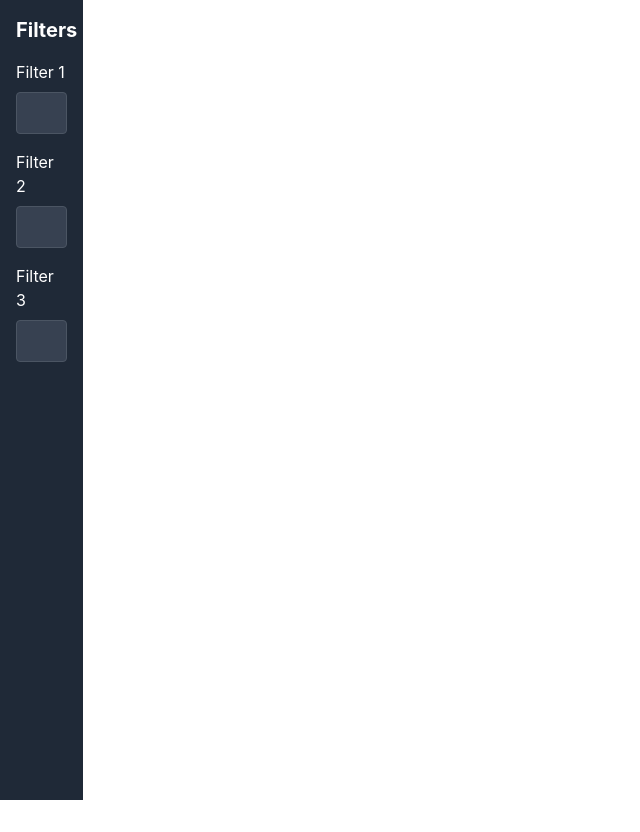
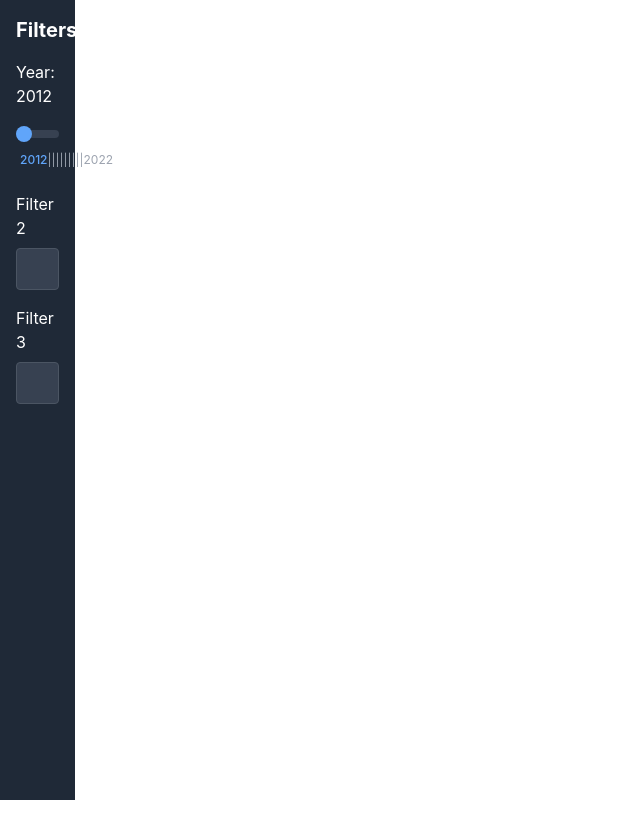
Before and after one commit to AfonsoLob/Visualizacao-de-Informacao, a React (Vite) app in the folder UA_Insights/: page /graphics in a window 1280 px wide. Shown: the whole page, without its empty margins (0-640 px from the left). Before the commit the page ends 800 px from the top, so only its background shows below. Built offline with nearby package versions, Linux system fonts and the light colour scheme.

Commit message:
filtros base

```diff
--- a/UA_Insights/package.json
+++ b/UA_Insights/package.json
@@ -22,6 +22,7 @@
     "@types/react-dom": "^18.3.1",
     "@vitejs/plugin-react": "^4.3.3",
     "autoprefixer": "^10.4.20",
+    "daisyui": "^4.12.14",
     "eslint": "^9.13.0",
     "eslint-plugin-react": "^7.37.2",
     "eslint-plugin-react-hooks": "^5.0.0",
--- a/UA_Insights/src/layout/Base.jsx
+++ b/UA_Insights/src/layout/Base.jsx
@@ -1,26 +1,67 @@
+import React, { useState } from 'react';
+import { Filter } from './Filter';
+
 const Base = ({ children }) => {
+
   return (
-    <div className="flex h-screen">
-      <div className="w-1/4 bg-gray-800 text-white p-4">
-        <h2 className="text-xl font-bold mb-4">Filters</h2>
-        <div className="mb-4">
-          <label className="block mb-2">Filter 1</label>
-          <input type="text" className="w-full p-2 rounded bg-gray-700 border border-gray-600" />
-        </div>
-        <div className="mb-4">
-          <label className="block mb-2">Filter 2</label>
-          <input type="text" className="w-full p-2 rounded bg-gray-700 border border-gray-600" />
-        </div>
-        <div className="mb-4">
-          <label className="block mb-2">Filter 3</label>
-          <input type="text" className="w-full p-2 rounded bg-gray-700 border border-gray-600" />
-        </div>
-        {/* Add more filters as needed */}
-      </div>
+    <>
+      <Filter />
       <div className="flex-1 p-4">
+        {/* <div className="navbar bg-base-100">
+          <div className="navbar-start">
+            <div className="dropdown">
+              <div tabIndex={0} role="button" className="btn btn-ghost lg:hidden">
+                <svg
+                  xmlns="http://www.w3.org/2000/svg"
+                  className="h-5 w-5"
+                  fill="none"
+                  viewBox="0 0 24 24"
+                  stroke="currentColor">
+                  <path
+                    strokeLinecap="round"
+                    strokeLinejoin="round"
+                    strokeWidth="2"
+                    d="M4 6h16M4 12h8m-8 6h16" />
+                </svg>
+              </div>
+              <ul
+                tabIndex={0}
+                className="menu menu-sm dropdown-content bg-base-100 rounded-box z-[1] mt-3 w-52 p-2 shadow">
+                <li><a>Item 1</a></li>
+                <li>
+                  <a>Parent</a>
+                  <ul className="p-2">
+                    <li><a>Submenu 1</a></li>
+                    <li><a>Submenu 2</a></li>
+                  </ul>
+                </li>
+                <li><a>Item 3</a></li>
+              </ul>
+            </div>
+            <a className="btn btn-ghost text-xl">daisyUI</a>
+          </div>
+          <div className="navbar-center hidden lg:flex">
+            <ul className="menu menu-horizontal px-1">
+              <li><a>Item 1</a></li>
+              <li>
+                <details>
+                  <summary>Parent</summary>
+                  <ul className="p-2">
+                    <li><a>Submenu 1</a></li>
+                    <li><a>Submenu 2</a></li>
+                  </ul>
+                </details>
+              </li>
+              <li><a>Item 3</a></li>
+            </ul>
+          </div>
+          <div className="navbar-end">
+            <a className="btn">Button</a>
+          </div>
+        </div> */}
         {children}
       </div>
-    </div>
+    </>
   );
 };
 
--- /dev/null
+++ b/UA_Insights/src/layout/Filter.jsx
@@ -0,0 +1,75 @@
+import React, { useState } from 'react';
+
+export const Filter = () => {
+    const [selectedYear, setSelectedYear] = useState(2012);
+    const startYear = 2012;
+    const endYear = 2022;
+    const years = Array.from(
+        { length: endYear - startYear + 1 },
+        (_, i) => startYear + i
+    );
+
+    const handleYearChange = (e) => {
+        setSelectedYear(Number(e.target.value));
+    };
+
+    return (
+        <div className="flex h-screen">
+            <div className="w-1/4 bg-gray-800 text-white p-4">
+                <h2 className="text-xl font-bold mb-4">Filters</h2>
+                <div className="mb-6">
+                    <label className="block mb-2">Year: {selectedYear}</label>
+                    <div className="relative pt-1">
+                        <input
+                            type="range"
+                            min={startYear}
+                            max={endYear}
+                            value={selectedYear}
+                            onChange={handleYearChange}
+                            className="
+            w-full h-2
+            bg-gray-700
+            rounded-lg
+            appearance-none
+            cursor-pointer
+            focus:outline-none focus:ring-2 focus:ring-blue-400
+            [&::-webkit-slider-thumb]:appearance-none
+            [&::-webkit-slider-thumb]:w-4
+            [&::-webkit-slider-thumb]:h-4
+            [&::-webkit-slider-thumb]:bg-blue-400
+            [&::-webkit-slider-thumb]:rounded-full
+            [&::-webkit-slider-thumb]:cursor-pointer
+            [&::-webkit-slider-thumb]:transition-all
+            [&::-webkit-slider-thumb]:hover:bg-blue-500
+          "
+                        />
+                        <div className="flex w-full justify-between px-1 mt-2">
+                            {years.map(year => (
+                                <span
+                                    key={year}
+                                    className={`text-xs ${selectedYear === year
+                                        ? 'text-blue-400 font-medium'
+                                        : 'text-gray-400'
+                                        }`}
+                                >
+                                    {year === startYear || year === endYear ? year : '|'}
+                                </span>
+                            ))}
+                        </div>
+                    </div>
+                </div>
+                <div className="mb-4">
+                    <label className="block mb-2">Filter 2</label>
+                    <input type="text" className="w-full p-2 rounded bg-gray-700 border border-gray-600" />
+                </div>
+                <div className="mb-4">
+                    <label className="block mb-2">Filter 3</label>
+                    <input type="text" className="w-full p-2 rounded bg-gray-700 border border-gray-600" />
+                </div>
+                {/* Add more filters as needed */}
+            </div>
+        </div>
+    );
+};
+
+// export default Filter;
--- a/UA_Insights/tailwind.config.js
+++ b/UA_Insights/tailwind.config.js
@@ -7,5 +7,10 @@ module.exports = {
   theme: {
     extend: {},
   },
-  plugins: [],
+  plugins: [require('daisyui'),],
+  daisyui: {
+    themes: [
+      "light"
+    ]
+  }
 }
```
Also changed, not shown: 1 other file (tests, documents, lock files or other folders).
